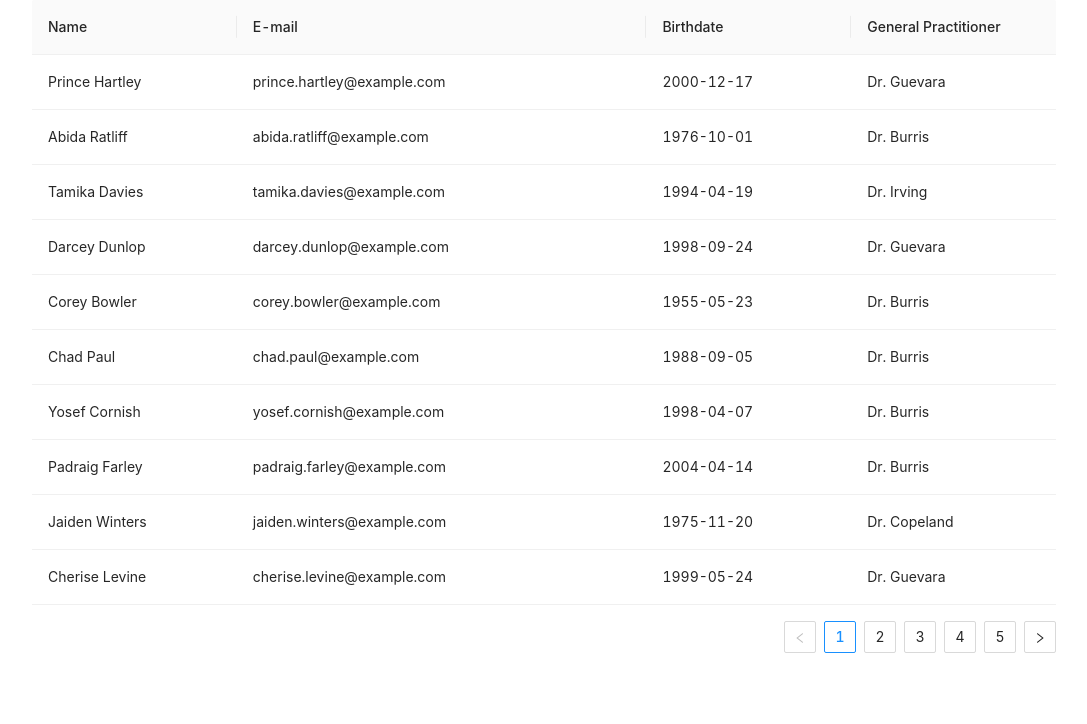
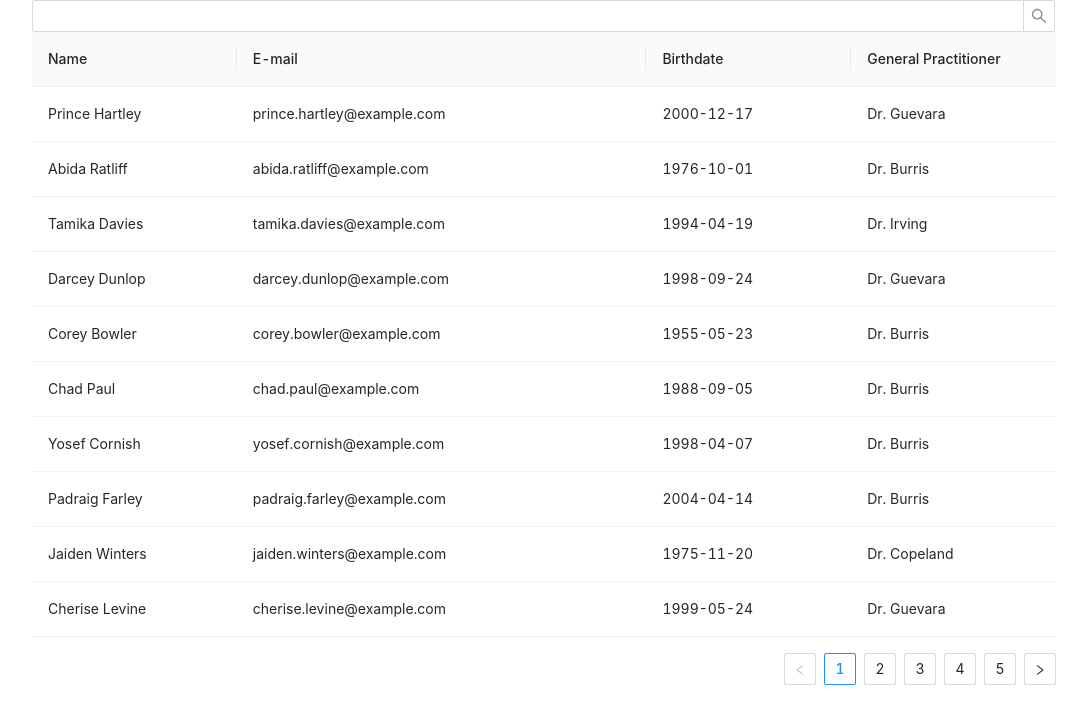
Before and after one commit to hokla-org/dojo-sante, a React (Create React App) app: page / in a window 1280 px wide. Shown: the top 724 px of the page, without its empty margins (96-1183 px from the left). Built offline with nearby package versions, Linux system fonts and the light colour scheme.

Commit message:
feat: filter patients on name

```diff
--- a/src/App.jsx
+++ b/src/App.jsx
@@ -1,39 +1,49 @@
-import { Table } from 'antd';
-import 'antd/dist/antd.css';
-import './App.css';
-import patients from './data/patients.json';
+import { Input, Table } from "antd";
+import "antd/dist/antd.css";
+import { useState } from "react";
+import "./App.css";
+import patients from "./data/patients.json";
 
 function App() {
-  const dataSource = patients;
+  const [dataSource, setDataSource] = useState(patients);
+
+  const filterPatients = (searchTerm) => {
+    const filteredPatients = patients.filter((patient) =>
+      patient.name.toLowerCase().includes(searchTerm.toLowerCase())
+    );
+    setDataSource(filteredPatients);
+  };
+
   const columns = [
     {
-      title: 'Name',
-      dataIndex: 'name',
-      key: 'name',
-      width: '20%',
+      title: "Name",
+      dataIndex: "name",
+      key: "name",
+      width: "20%",
     },
     {
-      title: 'E-mail',
-      dataIndex: 'email',
-      key: 'email',
-      width: '40%',
+      title: "E-mail",
+      dataIndex: "email",
+      key: "email",
+      width: "40%",
     },
     {
-      title: 'Birthdate',
-      dataIndex: 'birthdate',
-      key: 'birthdate',
-      width: '20%',
+      title: "Birthdate",
+      dataIndex: "birthdate",
+      key: "birthdate",
+      width: "20%",
     },
     {
-      title: 'General Practitioner',
-      dataIndex: 'generalPractitioner',
-      key: 'generalPractitioner',
-      width: '20%',
+      title: "General Practitioner",
+      dataIndex: "generalPractitioner",
+      key: "generalPractitioner",
+      width: "20%",
     },
   ];
 
   return (
     <div className="table-container">
+      <Input.Search onSearch={(searchTerm) => filterPatients(searchTerm)} />
       <Table dataSource={dataSource} columns={columns} />
     </div>
   );
```
